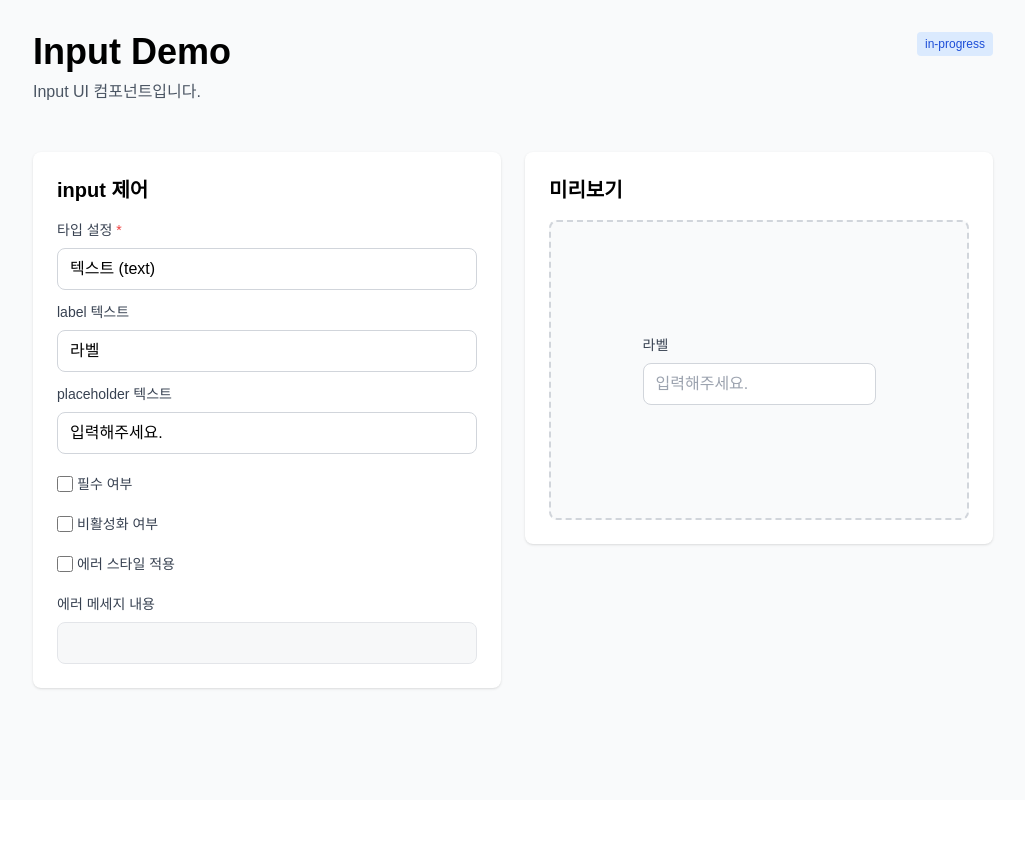
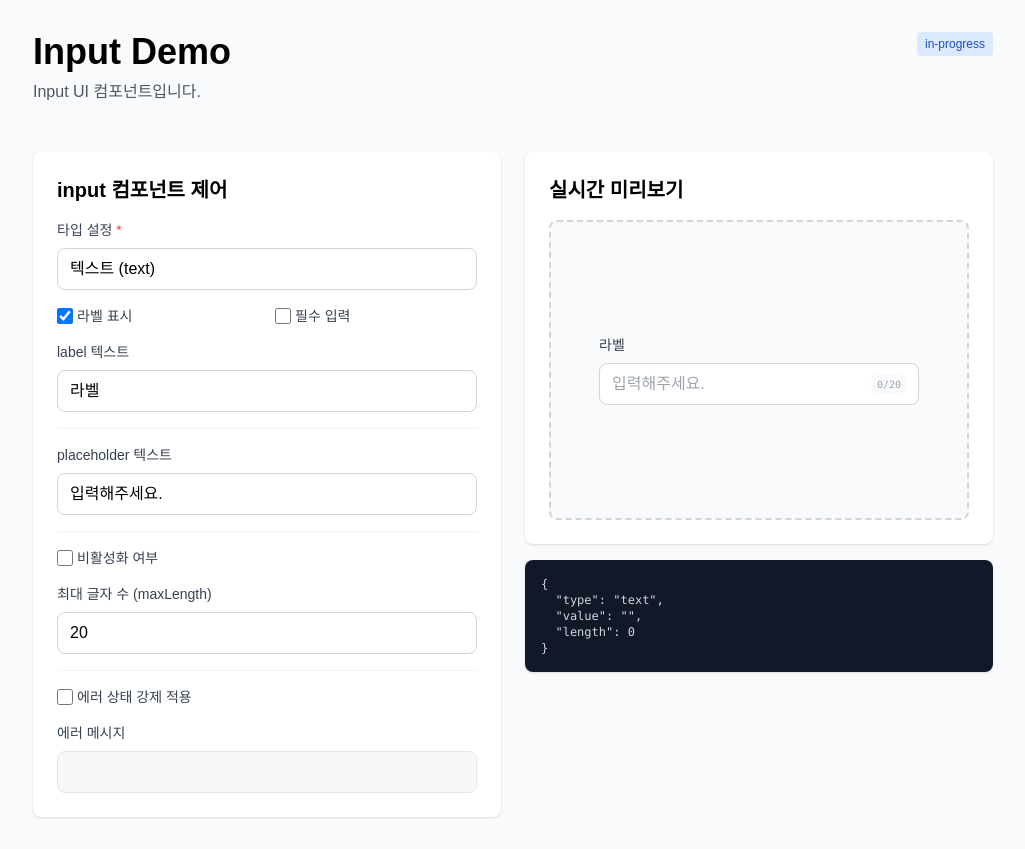
Before and after one commit to rkddbs1031/my-ui, a React (Vite) app: page /input in a window 1280 px wide. Shown: the whole page, without its empty margins (127-1152 px from the left). Before the commit the page ends 800 px from the top, so only its background shows below. Built offline with nearby package versions, Linux system fonts and the light colour scheme; a web font is replaced by a local one.

Commit message:
feat: InputDemo 추가 옵션 컨트롤러

```diff
--- a/src/pages/InputDemo/index.tsx
+++ b/src/pages/InputDemo/index.tsx
@@ -1,6 +1,6 @@
 import { useState } from 'react';
 
-import type { InputType } from '@/types/select';
+import type { InputType } from '@/types/input';
 import { cn } from '@/utils';
 import { inputDemoTypeOptions } from '@/constants/input';
 
@@ -9,29 +9,42 @@ import { LabeledSelect } from '@/components/ui/select';
 import Card from '@/components/Card';
 import Layout from '@/layouts/MainLayout';
 
-const INIT_ERRORMESSAGE = '에러가 발생했습니다.';
+const INIT_ERRORMESSAGE = '형식에 맞지 않는 입력입니다.';
 
-interface Inputptions {
+interface InputOptions {
   type: InputType;
   label: string;
+  isHiddenLabel: boolean;
   placeholder: string;
   isRequired: boolean;
   isDisabled: boolean;
   isError: boolean;
   errorMessage: string;
+  maxLength?: number;
+  hideSpinner: boolean;
+  showToggle: boolean;
 }
 
 export default function InputDemo() {
-  const [options, setOptions] = useState<Inputptions>({
+  const [options, setOptions] = useState<InputOptions>({
     type: 'text',
+    isHiddenLabel: true,
     label: '라벨',
     placeholder: '입력해주세요.',
     isRequired: false,
     isDisabled: false,
     isError: false,
     errorMessage: '',
+    maxLength: 20,
+    hideSpinner: false,
+    showToggle: true,
   });
+
   const [previewValue, setPreviewValue] = useState('');
+
+  const handleUpdateOption = (key: keyof InputOptions, value: any) => {
+    setOptions((prev) => ({ ...prev, [key]: value }));
+  };
 
   return (
     <>
@@ -50,33 +63,49 @@ export default function InputDemo() {
       <div className="grid grid-cols-1 md:grid-cols-2 gap-6">
         {/* 좌측: 컨트롤 패널 */}
         <Card>
-          <Card.Title title="input 제어" className="mb-4" />
+          <Card.Title title="input 컴포넌트 제어" className="mb-4" />
 
-          <div className="flex flex-col gap-3">
+          <div className="space-y-4">
             <LabeledSelect
               id="config-type"
               required
               label="타입 설정"
               placeholder="타입을 설정해주세요."
               value={options.type}
-              onChange={(e) =>
-                setOptions((prev) => ({
-                  ...prev,
-                  type: e.target.value as InputType,
-                }))
-              }
+              onChange={(e) => handleUpdateOption('type', e.target.value)}
               options={inputDemoTypeOptions}
             />
 
+            <div className="grid grid-cols-2 gap-4">
+              <CheckboxInput
+                id="label-toggle"
+                label="라벨 표시"
+                value={options.isHiddenLabel}
+                onChange={(checked) =>
+                  handleUpdateOption('isHiddenLabel', checked)
+                }
+              />
+
+              <CheckboxInput
+                id="required-toggle"
+                label="필수 입력"
+                value={options.isRequired}
+                onChange={(checked) =>
+                  handleUpdateOption('isRequired', checked)
+                }
+              />
+            </div>
+
             <LabeledInput
-              id="label"
+              id="label-text"
               label="label 텍스트"
               type="text"
               value={options.label}
-              onChange={(e) =>
-                setOptions((prev) => ({ ...prev, label: e.target.value }))
-              }
+              onChange={(e) => handleUpdateOption('label', e.target.value)}
+              isDisabled={!options.isHiddenLabel}
             />
+
+            <hr className="border-gray-100" />
 
             <LabeledInput
               id="placeholder"
@@ -84,65 +113,84 @@ export default function InputDemo() {
               type="text"
               value={options.placeholder}
               onChange={(e) =>
-                setOptions((prev) => ({ ...prev, placeholder: e.target.value }))
+                handleUpdateOption('placeholder', e.target.value)
               }
             />
 
-            <CheckboxInput
-              id="required-checkbox"
-              label="필수 여부"
-              value={options.isRequired}
-              onChange={(checked) => {
-                setOptions((prev) => ({ ...prev, isRequired: checked }));
-              }}
-              className="mt-2"
-            />
+            <hr className="border-gray-100" />
 
             <CheckboxInput
               id="disabled-checkbox"
               label="비활성화 여부"
               value={options.isDisabled}
-              onChange={(checked) => {
-                setOptions((prev) => ({ ...prev, isDisabled: checked }));
-              }}
-              className="mt-2"
+              onChange={(checked) => handleUpdateOption('isDisabled', checked)}
             />
 
+            {options.type !== 'number' && (
+              <LabeledInput
+                id="max-length"
+                label="최대 글자 수 (maxLength)"
+                type="number"
+                value={options.maxLength || ''}
+                onChange={(e) =>
+                  handleUpdateOption('maxLength', Number(e.target.value))
+                }
+                placeholder="제한 없음"
+              />
+            )}
+
+            {options.type === 'password' && (
               <CheckboxInput
-              id="show-error-checkbox"
-              label="에러 스타일 적용"
+                id="show-toggle"
+                label="비밀번호 보기 버튼 사용"
+                value={options.showToggle}
+                onChange={(checked) =>
+                  handleUpdateOption('showToggle', checked)
+                }
+              />
+            )}
+
+            {options.type === 'number' && (
+              <CheckboxInput
+                id="hide-spinner"
+                label="숫자 스피너 숨기기"
+                value={options.hideSpinner}
+                onChange={(checked) =>
+                  handleUpdateOption('hideSpinner', checked)
+                }
+              />
+            )}
+
+            <hr className="border-gray-100" />
+
+            <div className="space-y-4">
+              <CheckboxInput
+                id="error-toggle"
+                label="에러 상태 강제 적용"
                 value={options.isError}
                 onChange={(checked) => {
-                setOptions((prev) => ({
-                  ...prev,
-                  isError: checked,
-                  errorMessage: checked
-                    ? prev.errorMessage || INIT_ERRORMESSAGE
-                    : '',
-                }));
+                  handleUpdateOption('isError', checked);
+                  if (checked && !options.errorMessage)
+                    handleUpdateOption('errorMessage', INIT_ERRORMESSAGE);
                 }}
-              className="my-2"
               />
-
               <LabeledInput
-              id="error-message"
-              label="에러 메세지 내용"
+                id="error-msg"
+                label="에러 메시지"
                 type="text"
                 value={options.errorMessage}
                 onChange={(e) =>
-                setOptions((prev) => ({
-                  ...prev,
-                  errorMessage: e.target.value,
-                }))
+                  handleUpdateOption('errorMessage', e.target.value)
                 }
                 isDisabled={!options.isError}
               />
+            </div>
           </div>
         </Card>
 
         <div className={cn('flex flex-col gap-4')}>
           <Card>
-            <Card.Title title="미리보기" className="mb-4" />
+            <Card.Title title="실시간 미리보기" className="mb-4" />
 
             <div
               className={cn(
@@ -150,15 +198,19 @@ export default function InputDemo() {
                 'bg-gray-50 rounded-lg border-2 border-dashed border-gray-300'
               )}
             >
+              <div className="w-full max-w-xs">
                 <LabeledInput
-                id="preview"
-                label={options.label}
+                  id="preview-input"
                   type={options.type}
+                  label={options.isHiddenLabel ? options.label : ''}
                   placeholder={options.placeholder}
                   value={previewValue}
                   onChange={(e) => setPreviewValue(e.target.value)}
                   isDisabled={options.isDisabled}
                   required={options.isRequired}
+                  maxLength={options.maxLength}
+                  hideSpinner={options.type === 'number' && options.hideSpinner}
+                  showToggle={options.type === 'password' && options.showToggle}
                   error={
                     options.isError
                       ? { message: options.errorMessage }
@@ -166,6 +218,21 @@ export default function InputDemo() {
                   }
                 />
               </div>
+            </div>
+          </Card>
+
+          <Card className="bg-gray-900 text-gray-300 p-4 font-mono text-xs">
+            <pre>
+              {JSON.stringify(
+                {
+                  type: options.type,
+                  value: previewValue,
+                  length: previewValue.length,
+                },
+                null,
+                2
+              )}
+            </pre>
           </Card>
         </div>
       </div>
```
Lines whose indentation alone changed are shown as unchanged.
